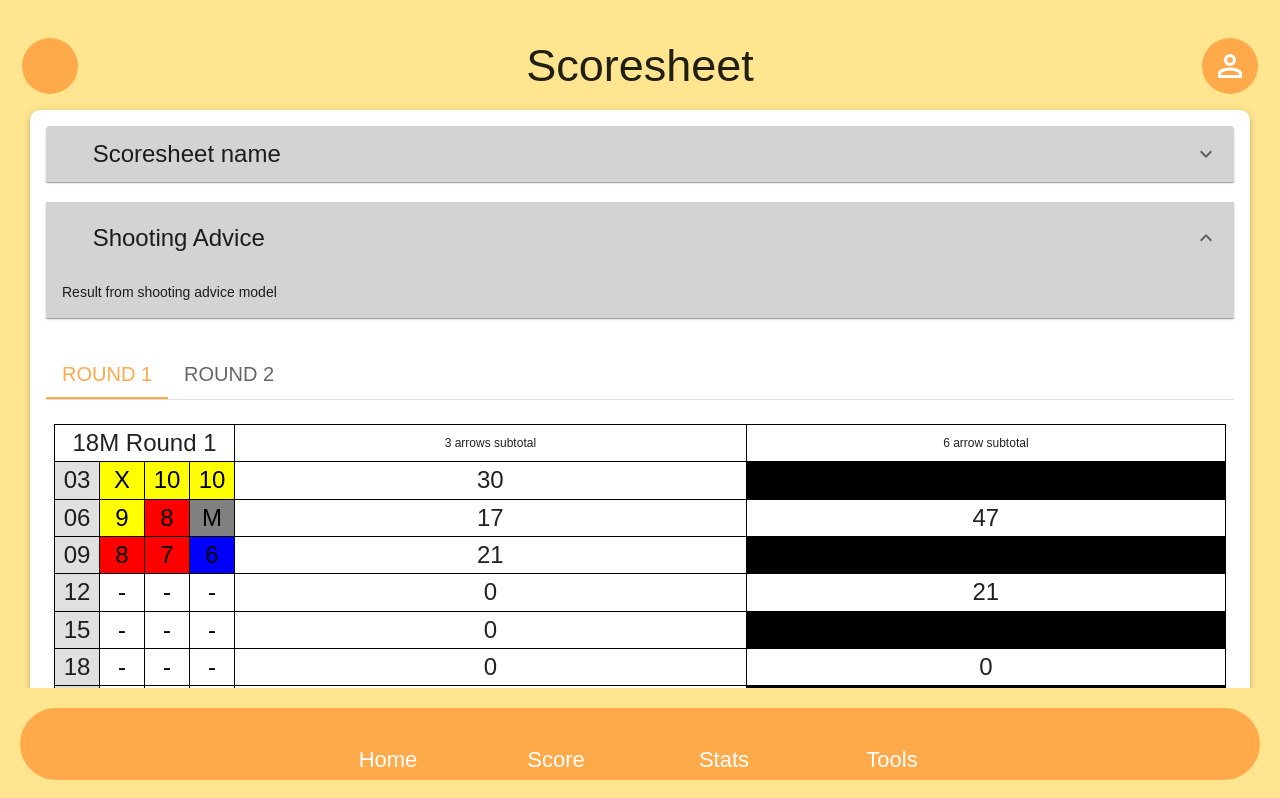
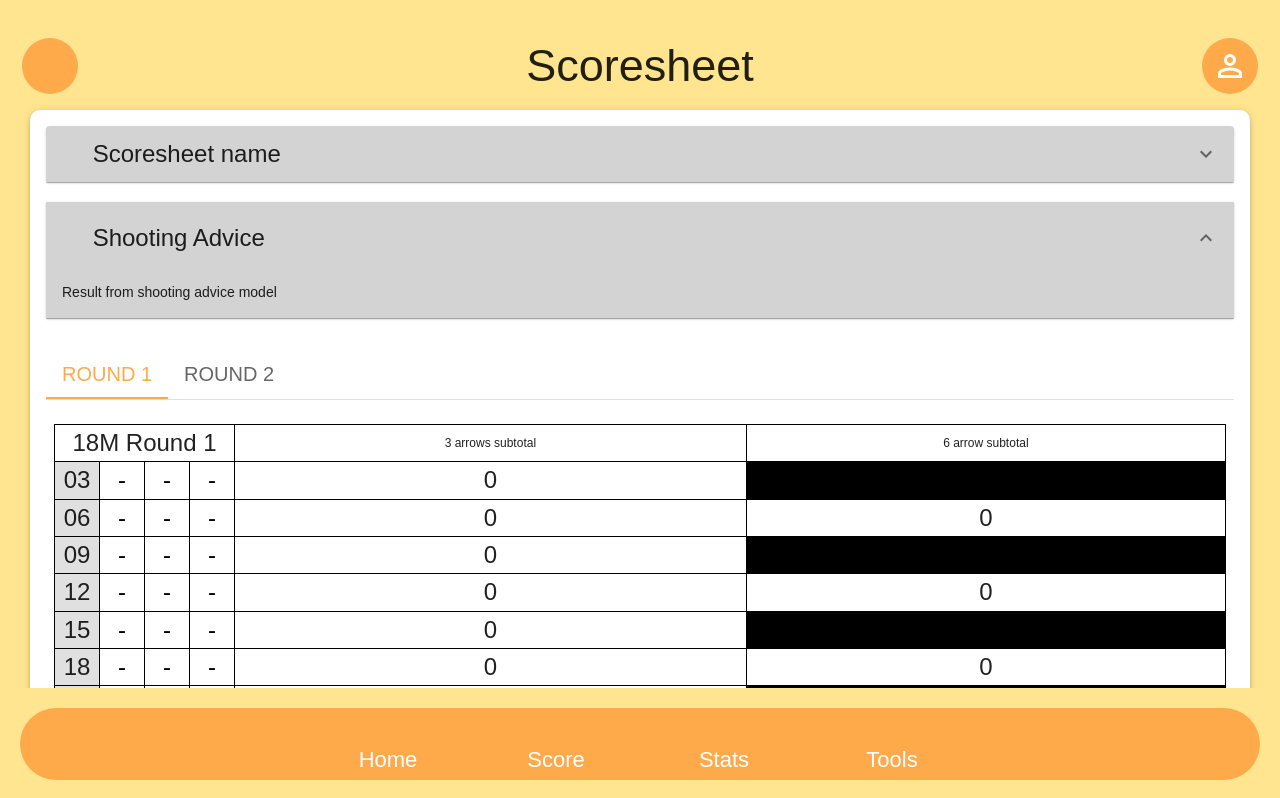
Before and after one commit to CattTAT/archery-frontend, a React (Vite) app: page /scoresheet/1 in a window 1280 px wide. Shown: the top 798 px of the page. Built offline with nearby package versions, Linux system fonts and the light colour scheme; some icons are missing; a web font is replaced by a local one.

Commit message:
add border highlight for selected cell and show keyboard

```diff
--- /dev/null
+++ b/src/components/ScoreKeyboard.jsx
@@ -0,0 +1,28 @@
+import React from 'react';
+import styled from '@emotion/styled';
+import { Grid2 } from '@mui/material';
+
+
+function ScoreKeyboard ({visibility}){
+
+    const Keyboard = styled(Grid2)(() => ({
+        backgroundColor: "#D8D8D8",
+        position: "fixed",
+        bottom: 0,
+        left: 0,
+        right: 0,
+        width: "100%",
+        display: "grid",
+        visibility: visibility ? "visible" : "hidden",
+        zIndex: 10,
+        height: "30%",
+    }));
+
+
+    return (
+        <Keyboard className="score-keyboard">
+        </Keyboard>
+    )
+}
+
+export default ScoreKeyboard;
--- a/src/components/ScoreTable.jsx
+++ b/src/components/ScoreTable.jsx
@@ -1,19 +1,18 @@
 import { GlobalStyles, Stack } from "@mui/material";
 import { useState } from "react";
+import ScoreKeyboard from "./ScoreKeyboard";
 
-const testScores = [
-  ["X", 10, 10],
-  [9, 8, "M"],
-  [8, 7, 6],
-];
+const ScoreTable = ({ round, sets, arrows, distance, targetFace }) => {
+  const totalRows = Math.ceil(arrows / 3) * sets;
 
-const ScoreTable = ({
-  round, sets, arrows, distance, targetFace
-}) => {
+  const testScores = Array(totalRows)
+    .fill()
+    .map(() => {
+      return Array(3).fill(null);
+    });
 
   const [scores, setScores] = useState(testScores);
-
-
+  const [selectedCell, setSelectedCell] = useState(null);
 
   const scoreTotal = scores
     .map((r) => r.reduce(addScore, 0))
@@ -25,10 +24,8 @@ const ScoreTable = ({
       .reduce((a, b) => a + b, 0);
   };
 
-
-  const totalRows = Math.ceil(arrows / 3) * sets;
-
   return (
+    <>
       <Stack>
         <table>
           <GlobalStyles
@@ -46,7 +43,9 @@ const ScoreTable = ({
           />
           <thead>
             <tr>
-          <td colSpan={4}>{distance} Round {round}</td>
+              <td colSpan={4}>
+                {distance} Round {round}
+              </td>
               <td style={{ fontSize: 12 }}>3 arrows subtotal</td>
               <td style={{ fontSize: 12 }}>6 arrow subtotal</td>
             </tr>
@@ -78,6 +77,8 @@ const ScoreTable = ({
                       .map((_, a) => {
                         const s = scores?.[r]?.[a] ?? "-";
                         const bgcolor = getScoreColor(s);
+                        const isCurrentCell =
+                          selectedCell?.r === r && selectedCell?.a === a;
 
                         return (
                           <td
@@ -86,6 +87,12 @@ const ScoreTable = ({
                               width: 45,
                               background: bgcolor,
                               color: bgcolor === "black" ? "white" : "black",
+                              border: isCurrentCell
+                                ? "2px solid red"
+                                : "1px solid black",
+                            }}
+                            onClick={() => {
+                              setSelectedCell({ r, a });
                             }}
                           >
                             {s}
@@ -125,7 +132,10 @@ const ScoreTable = ({
           </tbody>
         </table>
         <span style={{ fontSize: 12 }}>Last Modified: </span>
-    </Stack>  );
+      </Stack>
+      <ScoreKeyboard visibility={selectedCell !== null} />
+    </>
+  );
 };
 
 function getScoreColor(score) {
```
Lines whose indentation alone changed are shown as unchanged.
